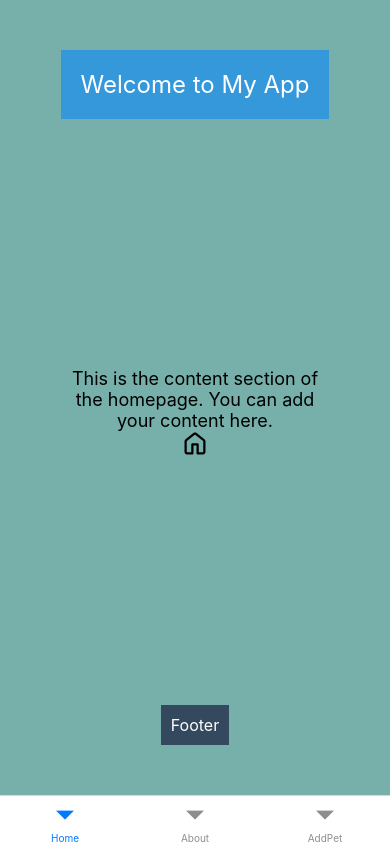
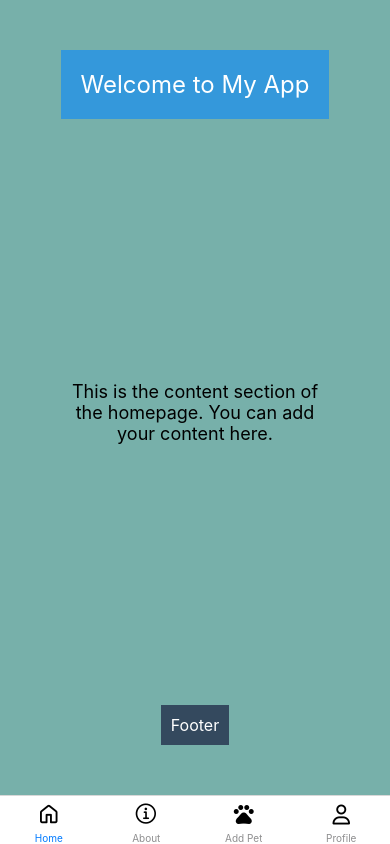
Before and after one commit to krvye/prefur, a React Native app: screen /Home in a window 390 px wide. Built offline with nearby package versions, Linux system fonts and the light colour scheme.

Commit message:
Added icon on tab navigations and added profile screen

```diff
--- a/navigators/TabNavigation.js
+++ b/navigators/TabNavigation.js
@@ -2,15 +2,55 @@ import { createBottomTabNavigator } from "@react-navigation/bottom-tabs";
 import HomeScreen from "../screens/HomeScreen";
 import AboutScreen from "../screens/AboutScreen";
 import AddPetScreen from "../screens/AddPetScreen";
+import Profile from "../screens/ProfileScreen";
+import { Octicons } from "@expo/vector-icons";
+import { Ionicons } from "@expo/vector-icons";
+import { MaterialIcons } from "@expo/vector-icons";
+import { FontAwesome6 } from "@expo/vector-icons";
 
 const Tab = createBottomTabNavigator();
 
 export default function TabNavigation() {
   return (
     <Tab.Navigator screenOptions={{ headerShown: false }}>
-      <Tab.Screen name="Home" component={HomeScreen} />
-      <Tab.Screen name="About" component={AboutScreen} />
-      <Tab.Screen name="AddPet" component={AddPetScreen} />
+      <Tab.Screen
+        name="Home"
+        component={HomeScreen}
+        options={{
+          tabBarIcon: () => <Octicons name="home" size={20} color="black" />,
+        }}
+      />
+      <Tab.Screen
+        name="About"
+        component={AboutScreen}
+        options={{
+          tabBarIcon: () => (
+            <Ionicons
+              name="information-circle-outline"
+              size={26}
+              color="black"
+            />
+          ),
+        }}
+      />
+      <Tab.Screen
+        name="Add Pet"
+        component={AddPetScreen}
+        options={{
+          tabBarIcon: () => (
+            <MaterialIcons name="pets" size={24} color="black" />
+          ),
+        }}
+      />
+      <Tab.Screen
+        name="Profile"
+        component={Profile}
+        options={{
+          tabBarIcon: () => (
+            <FontAwesome6 name="user" size={20} color="black" />
+          ),
+        }}
+      />
     </Tab.Navigator>
   );
 }
--- a/screens/AddPetScreen.js
+++ b/screens/AddPetScreen.js
@@ -1,6 +1,6 @@
-import { useState } from 'react';
-import { Button, Image, View, StyleSheet } from 'react-native';
-import * as ImagePicker from 'expo-image-picker';
+import { useState } from "react";
+import { Button, Image, View, StyleSheet } from "react-native";
+import * as ImagePicker from "expo-image-picker";
 
 export default function ImagePickerExample() {
   const [image, setImage] = useState(null);
@@ -34,6 +34,7 @@ const styles = StyleSheet.create({
     flex: 1,
     alignItems: "center",
     justifyContent: "center",
+    backgroundColor: "#77B0AA",
   },
   image: {
     width: 200,
--- a/screens/HomeScreen.js
+++ b/screens/HomeScreen.js
@@ -1,6 +1,6 @@
 import React from "react";
 import { View, Text, StyleSheet } from "react-native";
-import { Octicons } from '@expo/vector-icons';
+import { Octicons } from "@expo/vector-icons";
 
 export default function HomeScreen() {
   return (
@@ -14,7 +14,6 @@ export default function HomeScreen() {
           This is the content section of the homepage. You can add your content
           here.
         </Text>
-        <Octicons name="home" size={24} color="black" />
       </View>
 
       <View style={styles.footer}>
--- /dev/null
+++ b/screens/ProfileScreen.js
@@ -0,0 +1,18 @@
+import { StyleSheet, Text, View } from "react-native";
+
+export default function Profile() {
+  return (
+    <View style={styles.container}>
+      <Text>Profile Screen</Text>
+    </View>
+  );
+}
+
+const styles = StyleSheet.create({
+  container: {
+    flex: 1,
+    backgroundColor: "#77B0AA",
+    alignItems: "center",
+    justifyContent: "center",
+  },
+});
```
